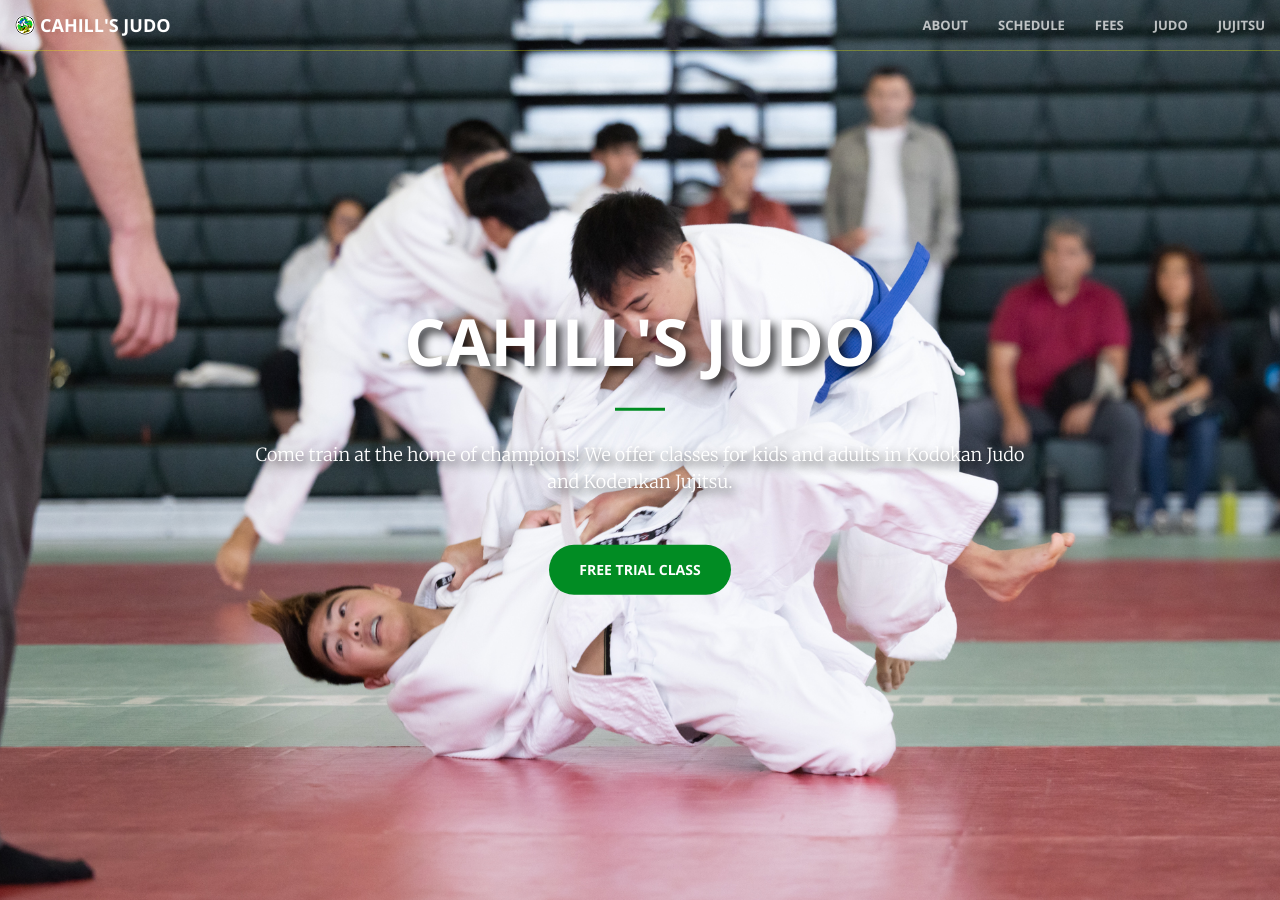
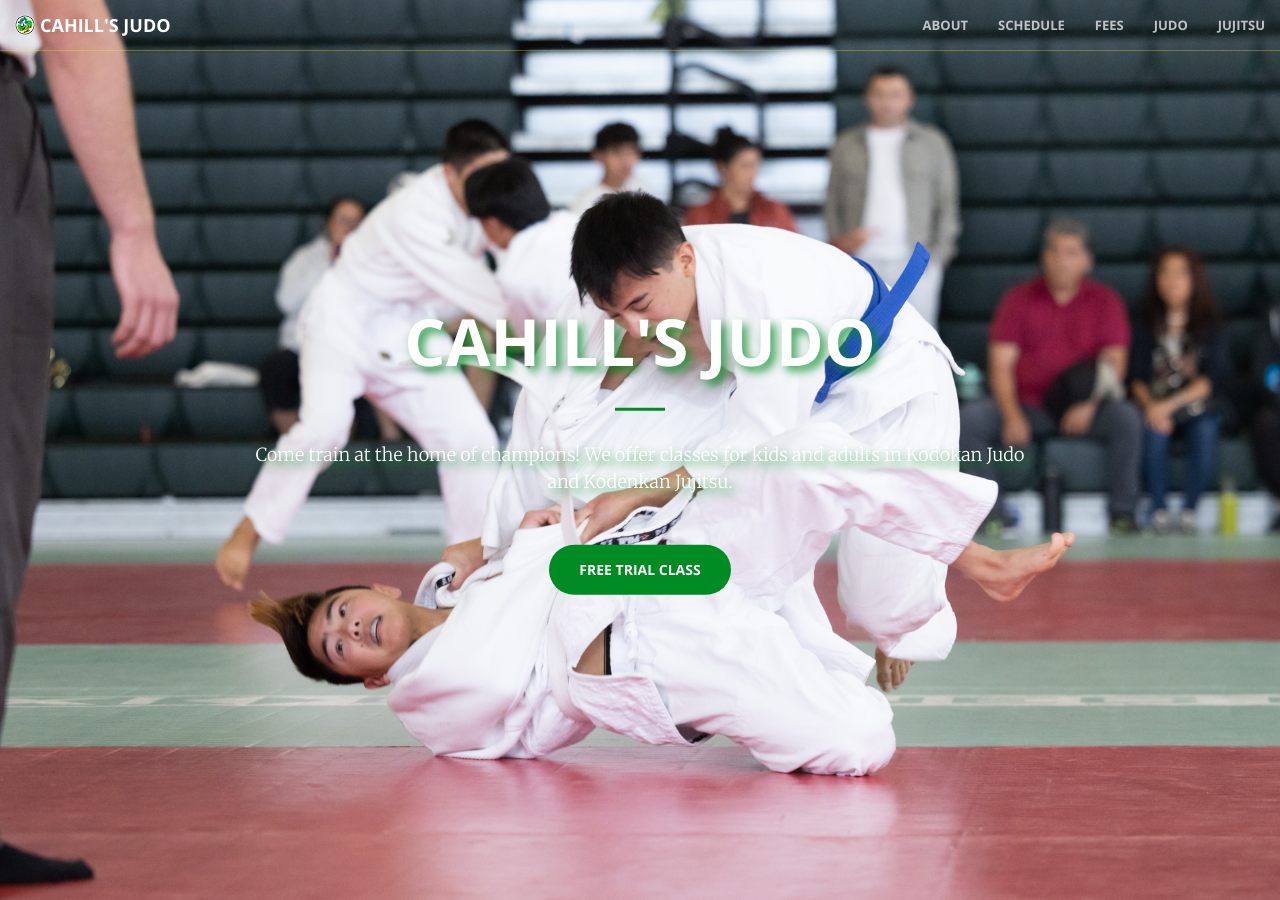
Before and after one commit to cahillsjudo/cahillsjudo.github.io, a Jekyll site: the page built from index.html, in a window 1280 px wide and 900 px high. Built offline with Jekyll 4.4.1, drawn with Linux system fonts in a browser that asks for light colours.

Commit message:
Update _base.scss

```diff
--- a/_sass/_base.scss
+++ b/_sass/_base.scss
@@ -453,7 +453,7 @@ body {
 }
 
 .pop-text {
-    text-shadow: 5px 5px 10px rgba(0, 0, 0, 0.8);
+    text-shadow: 5px 5px 10px rgba($theme-primary, 0.8);
 }
 
 #logos .row {
```
